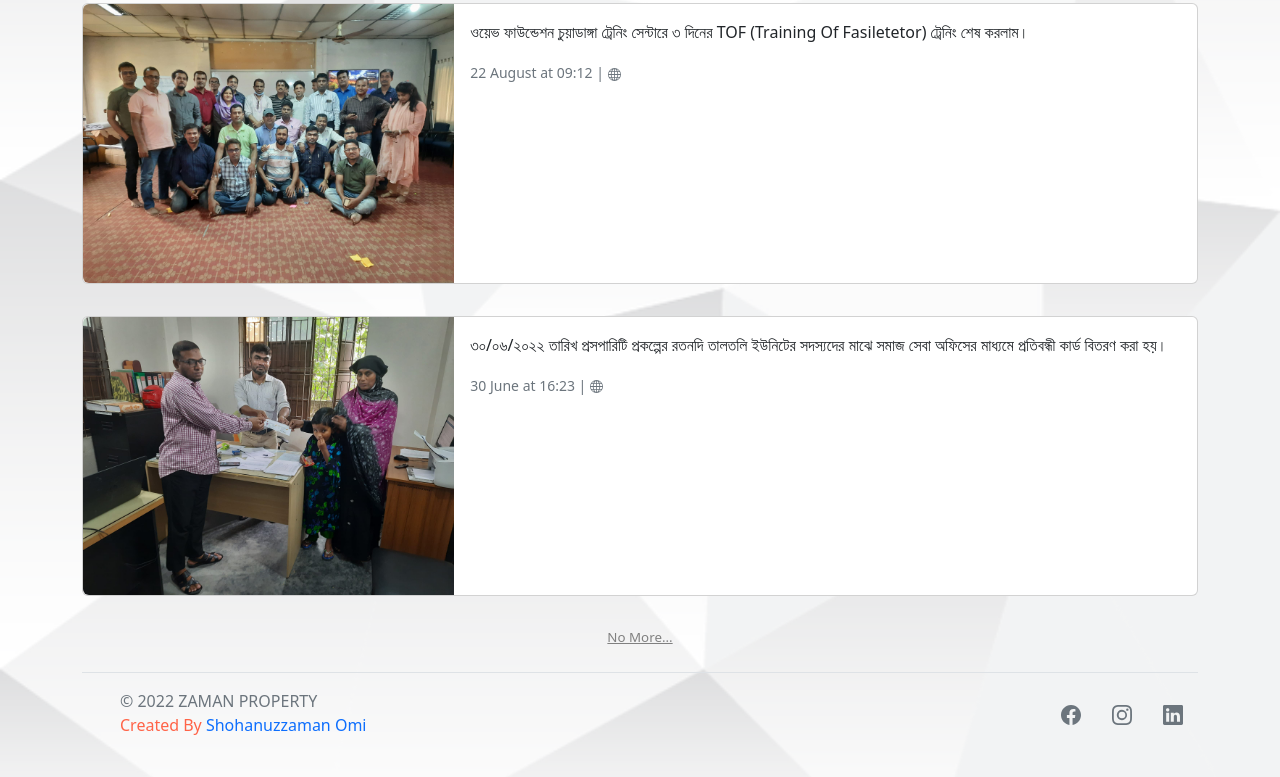
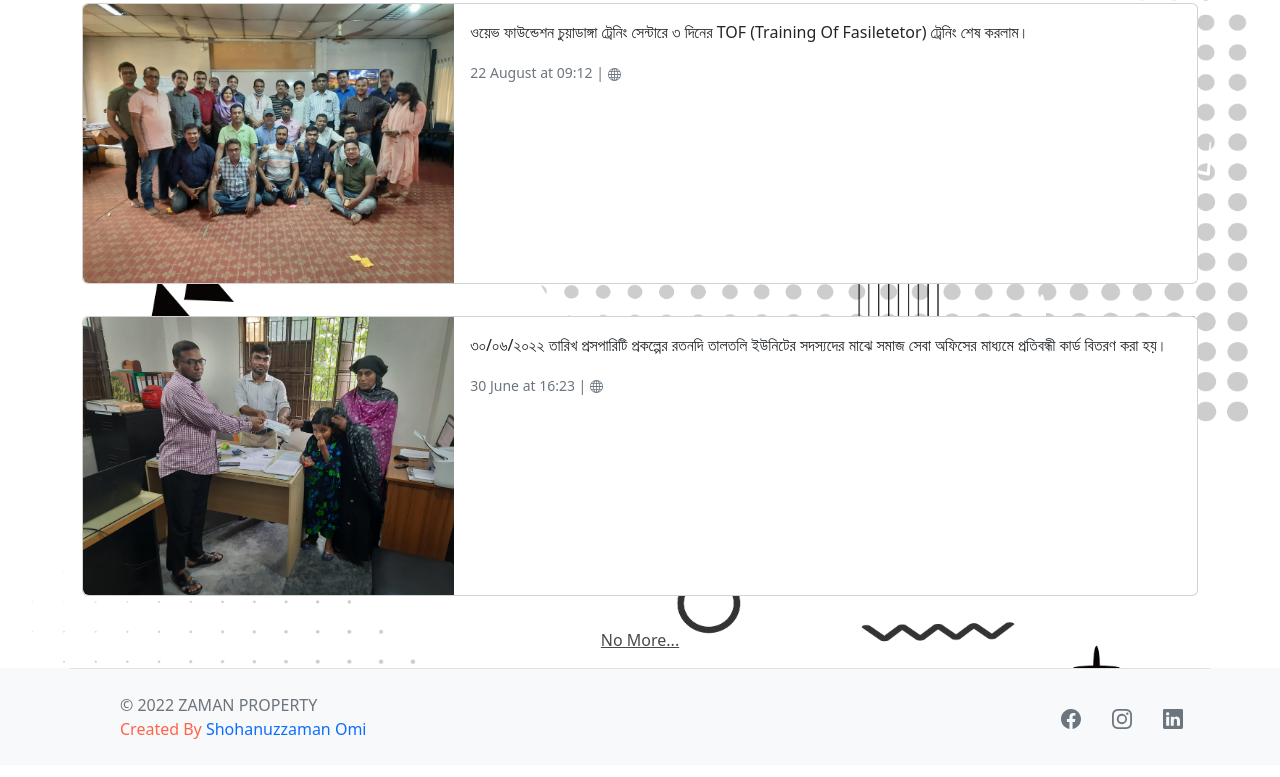
Before and after one commit to Shohanuzzaman-Omi/asaduzzman, a plain HTML site: page blog-article/blog-article.html in a window 1280 px wide. Shown: the part 756-1533 px from the top of the page. Drawn offline with nearby package versions, Linux system fonts and the light colour scheme; a web font is replaced by a local one.

Commit message:
New code

```diff
--- a/blog-article/blog-article.html
+++ b/blog-article/blog-article.html
@@ -11,7 +11,7 @@
   <link rel="stylesheet" href="https://cdn.jsdelivr.net/npm/bootstrap@5.2.1/dist/css/bootstrap.min.css">
   <link rel="stylesheet" href="../style.css">
 </head>
-<body class="bg-set">
+<body class="bg-art">
   <!-- Navbar Start -->
   <nav class="navbar navbar-expand-lg ">
     <div class="container-fluid">
@@ -127,8 +127,8 @@
 
   <div class="b-example-divider"></div>
 
-  <div class="container">
-    <footer class="d-flex flex-wrap justify-content-between align-items-center py-3 my-4 border-top">
+  <div class="m-0 bg-light">
+    <footer class="container d-flex flex-wrap justify-content-between align-items-center py-4  border-top">
       <div class="col-md-4 d-flex align-items-center">
         <a href="/" class="mb-3 me-2 mb-md-0 text-muted text-decoration-none lh-1">
           <svg class="bi" width="30" height="24"><use xlink:href="#bootstrap"/></svg>
--- a/style.css
+++ b/style.css
@@ -25,6 +25,10 @@ a{
 }
 body{
   background-image: url(media/pngw.png);
+  background-size: 100%;
+}
+.bg-art{
+  background-image: url(media/bg-set.png);
   background-size: 100%;
 }
 .instagram{
@@ -57,8 +61,7 @@ body{
 }
 .no-more{
   text-align: center;
-  color: gray;
-  font-size: smaller;
+  color: rgb(73, 73, 73);
   text-decoration: underline;
 }
 @media (max-width: 600px) {
```
Also changed, not shown: media/bg-art.png (added), media/bg-set.png (added).
